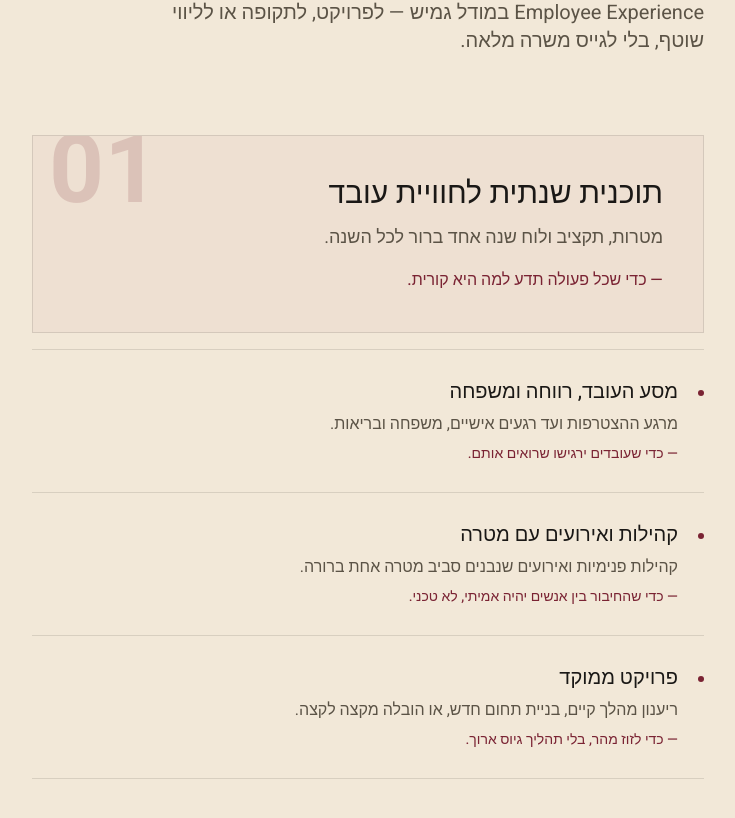
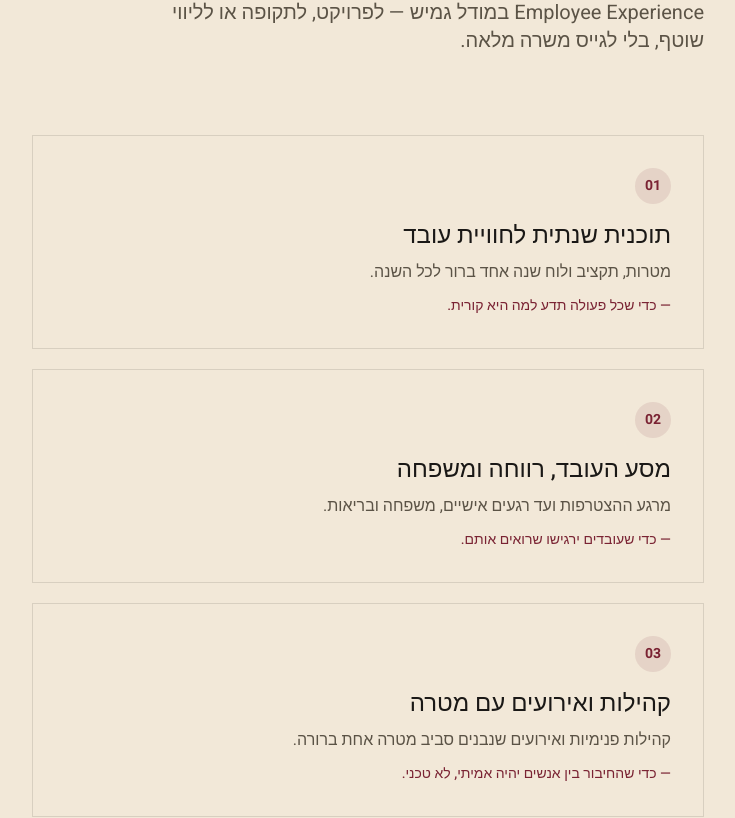
Before and after one commit to orlagziel0-source/Brand-landing, a Next.js app: page / in a window 1280 px wide. Shown: the part 1956-2774 px from the top of the page, without its empty margins (496-1231 px from the left). Built offline with nearby package versions, Linux system fonts and the light colour scheme.

Commit message:
Add files via upload

```diff
--- a/components/WhatCanBeBuilt.tsx
+++ b/components/WhatCanBeBuilt.tsx
@@ -7,7 +7,6 @@ const ease: [number, number, number, number] = [0.22, 1, 0.36, 1];
 
 export default function WhatCanBeBuilt() {
   const { dict } = useLanguage();
-  const [featured, ...rest] = dict.build.items;
 
   return (
     <section id="build" className="scroll-mt-28 py-24 md:py-32">
@@ -46,57 +45,29 @@ export default function WhatCanBeBuilt() {
           </motion.p>
         </div>
 
-        {/* Featured service */}
-        <motion.div
-          initial={{ opacity: 0, y: 24 }}
-          whileInView={{ opacity: 1, y: 0 }}
-          viewport={{ once: true, margin: "-80px" }}
-          transition={{ duration: 0.6, delay: 0.1, ease }}
-          className="relative mt-14 max-w-2xl overflow-hidden border border-line bg-accent/[0.04] p-6 md:mt-20 md:p-10"
-        >
-          <span
-            aria-hidden="true"
-            className="pointer-events-none absolute -top-3 end-4 select-none text-[4.5rem] font-semibold leading-none text-accent/[0.16] md:text-[6rem]"
-          >
-            01
-          </span>
-          <h3 className="relative max-w-[85%] text-2xl font-medium leading-snug text-ink md:text-3xl">
-            {featured.title}
-          </h3>
-          <p className="relative mt-3 text-base leading-relaxed text-stone md:text-lg">
-            {featured.body}
-          </p>
-          <p className="relative mt-4 text-sm font-medium text-accent md:text-base">
-            — {featured.outcome}
-          </p>
-        </motion.div>
-
-        {/* Supporting services, grouped tightly for contrast against the featured card */}
-        <div className="mt-3 max-w-2xl divide-y divide-line border-y border-line md:mt-4">
-          {rest.map((item, i) => (
+        {/* Services — uniform numbered cards */}
+        <div className="mt-14 max-w-2xl space-y-4 md:mt-20 md:space-y-5">
+          {dict.build.items.map((item, i) => (
             <motion.div
               key={item.title}
-              initial={{ opacity: 0, y: 16 }}
+              initial={{ opacity: 0, y: 20 }}
               whileInView={{ opacity: 1, y: 0 }}
               viewport={{ once: true, margin: "-80px" }}
               transition={{ duration: 0.55, delay: i * 0.06, ease }}
-              className="flex gap-4 py-6 md:gap-5 md:py-7"
+              className="border border-line p-6 md:p-8"
             >
-              <span
-                aria-hidden="true"
-                className="mt-2.5 h-1.5 w-1.5 shrink-0 rounded-full bg-accent md:mt-3"
-              />
-              <div className="min-w-0 flex-1">
-                <h3 className="text-lg font-medium leading-snug text-ink md:text-xl">
+              <span className="inline-flex h-8 w-8 items-center justify-center rounded-full bg-accent/10 text-xs font-semibold text-accent md:h-9 md:w-9 md:text-sm">
+                {String(i + 1).padStart(2, "0")}
+              </span>
+              <h3 className="mt-4 text-xl font-medium leading-snug text-ink md:text-2xl">
                 {item.title}
               </h3>
-                <p className="mt-1.5 text-sm leading-relaxed text-stone md:text-base">
+              <p className="mt-2 text-sm leading-relaxed text-stone md:text-base">
                 {item.body}
               </p>
-                <p className="mt-2 text-xs font-medium text-accent md:text-sm">
+              <p className="mt-3 text-xs font-medium text-accent md:text-sm">
                 — {item.outcome}
               </p>
-              </div>
             </motion.div>
           ))}
         </div>
```
Lines whose indentation alone changed are shown as unchanged.
